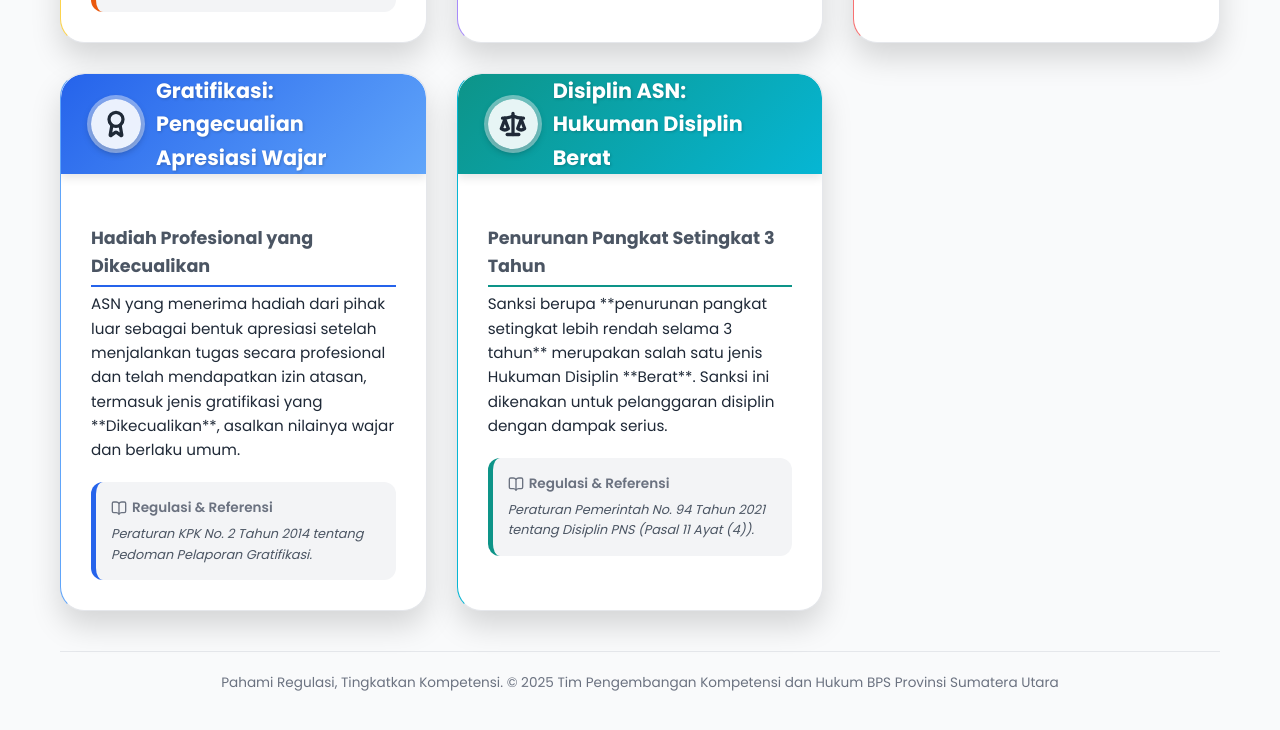
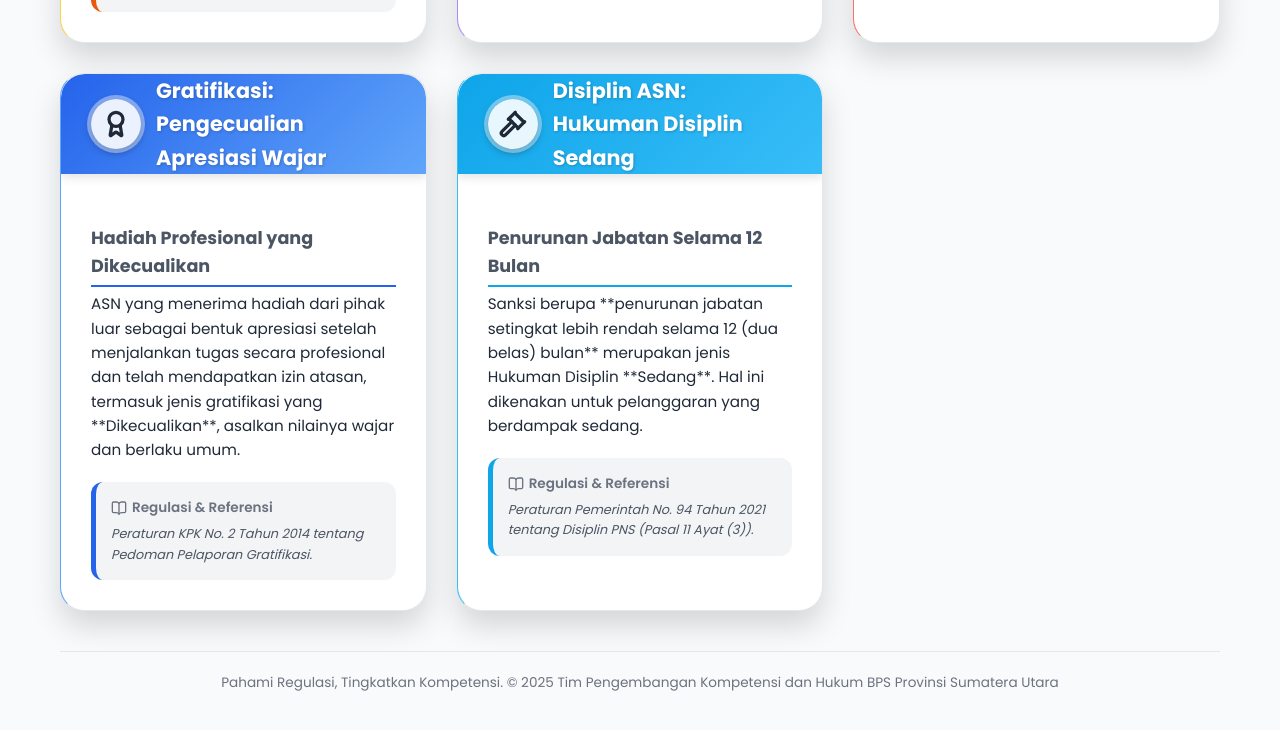
Before and after one commit to jeeefmo260101/ST9CU_20112025, a plain HTML site: page index.html in a window 1280 px wide. Shown: the part 720-1450 px from the top of the page. Drawn offline with nearby package versions, Linux system fonts and the light colour scheme.

Commit message:
Update Card 5 styling and content for discipline changes

```diff
--- a/index.html
+++ b/index.html
@@ -208,11 +208,11 @@
         .card-4 .concept-title { border-bottom-color: #2563eb; }
         .card-4 .reference-box { border-left-color: #2563eb; }
 
-        /* Card 5: Teal/Cyan (Disiplin ASN HD Berat) */
-        .card-5 { border-left-color: #06b6d4; }
-        .card-5 .card-header { background: linear-gradient(135deg, #0d9488 0%, #06b6d4 100%); }
-        .card-5 .concept-title { border-bottom-color: #0d9488; }
-        .card-5 .reference-box { border-left-color: #0d9488; }
+        /* Card 5: Sky Blue (Disiplin ASN HD Sedang) - UPDATED FOCUS */
+        .card-5 { border-left-color: #38bdf8; }
+        .card-5 .card-header { background: linear-gradient(135deg, #0ea5e9 0%, #38bdf8 100%); }
+        .card-5 .concept-title { border-bottom-color: #0ea5e9; }
+        .card-5 .reference-box { border-left-color: #0ea5e9; }
 
 
         /* Footer Styling */
@@ -315,20 +315,20 @@
                 </div>
             </div>
 
-            <!-- Card 5: Disiplin ASN (Hukuman Berat) -->
+            <!-- Card 5: Disiplin ASN (Hukuman Sedang) - DIBERHENTIKAN dari Hukuman Berat -->
             <div class="card card-5">
                 <div class="card-header">
                     <div class="card-icon">
-                        <i data-lucide="scale"></i>
+                        <i data-lucide="gavel"></i>
                     </div>
-                    <h2 class="card-title">Disiplin ASN: Hukuman Disiplin Berat</h2>
+                    <h2 class="card-title">Disiplin ASN: Hukuman Disiplin Sedang</h2>
                 </div>
                 <div class="card-content">
-                    <h3 class="concept-title">Penurunan Pangkat Setingkat 3 Tahun</h3>
-                    <p class="explanation">Sanksi berupa **penurunan pangkat setingkat lebih rendah selama 3 tahun** merupakan salah satu jenis Hukuman Disiplin **Berat**. Sanksi ini dikenakan untuk pelanggaran disiplin dengan dampak serius.</p>
+                    <h3 class="concept-title">Penurunan Jabatan Selama 12 Bulan</h3>
+                    <p class="explanation">Sanksi berupa **penurunan jabatan setingkat lebih rendah selama 12 (dua belas) bulan** merupakan jenis Hukuman Disiplin **Sedang**. Hal ini dikenakan untuk pelanggaran yang berdampak sedang.</p>
                     <div class="reference-box">
                         <p class="reference-label"><i data-lucide="book-open" style="width:16px; height:16px;"></i>Regulasi & Referensi</p>
-                        <p class="regulation">Peraturan Pemerintah No. 94 Tahun 2021 tentang Disiplin PNS (Pasal 11 Ayat (4)).</p>
+                        <p class="regulation">Peraturan Pemerintah No. 94 Tahun 2021 tentang Disiplin PNS (Pasal 11 Ayat (3)).</p>
                     </div>
                 </div>
             </div>
```
